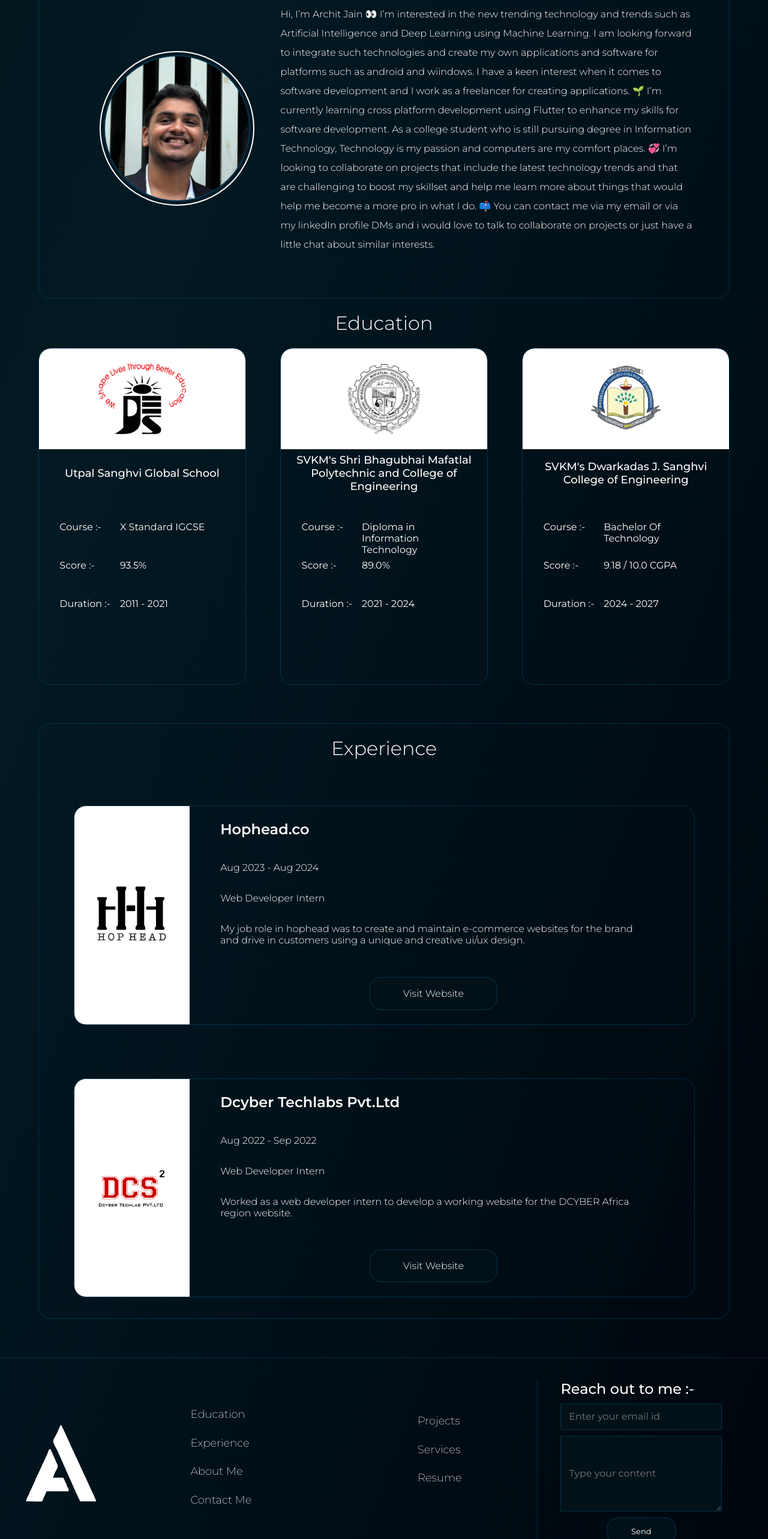
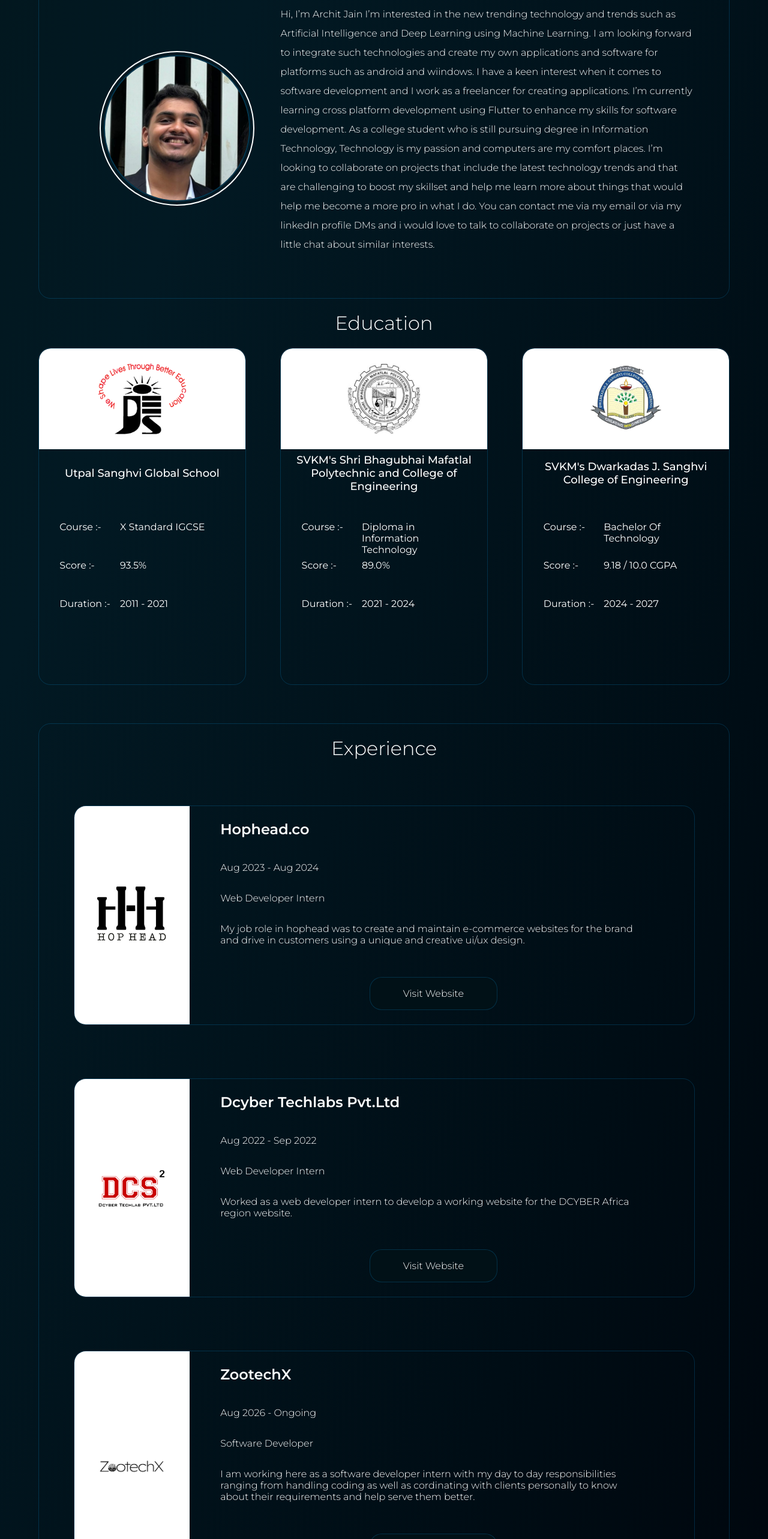
Before and after one commit to Archit-Jain05/developer-profile, a React (Vite) app: page / in a window 1280 px wide. Shown: the part 234-2800 px from the top of the page at 60% size. Built offline with nearby package versions, Linux system fonts and the light colour scheme.

Commit message:
Added projects files

```diff
--- a/src/components/Aboutme.jsx
+++ b/src/components/Aboutme.jsx
@@ -13,12 +13,12 @@ function Aboutme() {
                 <div className="abt-text"><p className="montserrat-li-exp">
                      Hi, I’m Archit Jain
 
-👀 I’m interested in the new trending technology and trends such as Artificial Intelligence and Deep Learning using Machine Learning. I am looking forward to integrate such technologies and create my own applications and software for platforms such as android and wiindows. I have a keen interest when it comes to software development and I work as a freelancer for creating applications.
-🌱 I’m currently learning cross platform development using Flutter to enhance my skills for software development. As a college student who is still pursuing degree in Information Technology, Technology is my passion and computers are my comfort places.
+ I’m interested in the new trending technology and trends such as Artificial Intelligence and Deep Learning using Machine Learning. I am looking forward to integrate such technologies and create my own applications and software for platforms such as android and wiindows. I have a keen interest when it comes to software development and I work as a freelancer for creating applications.
+ I’m currently learning cross platform development using Flutter to enhance my skills for software development. As a college student who is still pursuing degree in Information Technology, Technology is my passion and computers are my comfort places.
 
-💞️ I’m looking to collaborate on projects that include the latest technology trends and that are challenging to boost my skillset and help me learn more about things that would help me become a more pro in what I do.
+ I’m looking to collaborate on projects that include the latest technology trends and that are challenging to boost my skillset and help me learn more about things that would help me become a more pro in what I do.
 
-📫 You can contact me via my email or via my linkedIn profile DMs and i would love to talk to collaborate on projects or just have a little chat about similar interests.
+ You can contact me via my email or via my linkedIn profile DMs and i would love to talk to collaborate on projects or just have a little chat about similar interests.
                 </p></div>
             </div>
         </div>
--- a/src/components/App.jsx
+++ b/src/components/App.jsx
@@ -5,6 +5,7 @@ import Header from './Header.jsx'
 import Aboutme from './Aboutme.jsx'
 import Education from './Education.jsx'
 import Experience from './Experience.jsx'
+import Projects from './Projects.jsx'
 import Footer from './Footer.jsx'
 
 createRoot(document.getElementById('root')).render(
@@ -13,6 +14,7 @@ createRoot(document.getElementById('root')).render(
     <Aboutme />
     <Education />
     <Experience />
+    <Projects />
     <Footer />
   </>,
 )
--- a/src/components/Experience.jsx
+++ b/src/components/Experience.jsx
@@ -2,6 +2,7 @@ import {useState} from 'react'
 import '../style/Experience.css'
 import HOPHEAD from "../assets/hophead.jpg"
 import DCYBER from "../assets/dcyber.png"
+import ZOOTECHX from "../assets/zootechx.png"
 
 function Experience() {
 
@@ -41,6 +42,23 @@ function Experience() {
                     <h3 className='montserrat-li-exp'>Visit Website</h3></button>
                 </div>
             </div>
+            <div className='company'>
+                <div className='company-logo'>
+                    <img src={ZOOTECHX} />
+                </div>
+                <div className='company-content'>
+                    <h3  className='montserrat-m-exp'>ZootechX</h3>
+                    <h3 className='montserrat-li-exp'>Aug 2026 - Ongoing</h3>
+                    <h3 className='montserrat-li-exp'>Software Developer</h3>
+                    <h3 className='montserrat-li-exp'>I am working here as a software developer intern with my day to day responsibilities ranging from handling coding
+                        as well as cordinating with clients personally to know about their requirements and help serve them better.
+                    </h3>
+                    <button  onClick={() => {
+                            window.open("https://www.zootechx.com/", "_blank");
+                        }}>
+                    <h3 className='montserrat-li-exp'>Visit Website</h3></button>
+                </div>
+            </div>
 
         </div>
     </div>
--- /dev/null
+++ b/src/components/Projects.jsx
@@ -0,0 +1,16 @@
+import React from "react"
+import "../style/projects.css"
+
+function Project() {
+    return (
+        <div className="main-project">
+            <div className="project-con">
+                <div className="">
+
+                </div>
+            </div>
+        </div>
+    )
+}
+
+export default Project
```
Also changed, not shown: src/assets/zootechx.png (added), src/style/projects.css (added).
